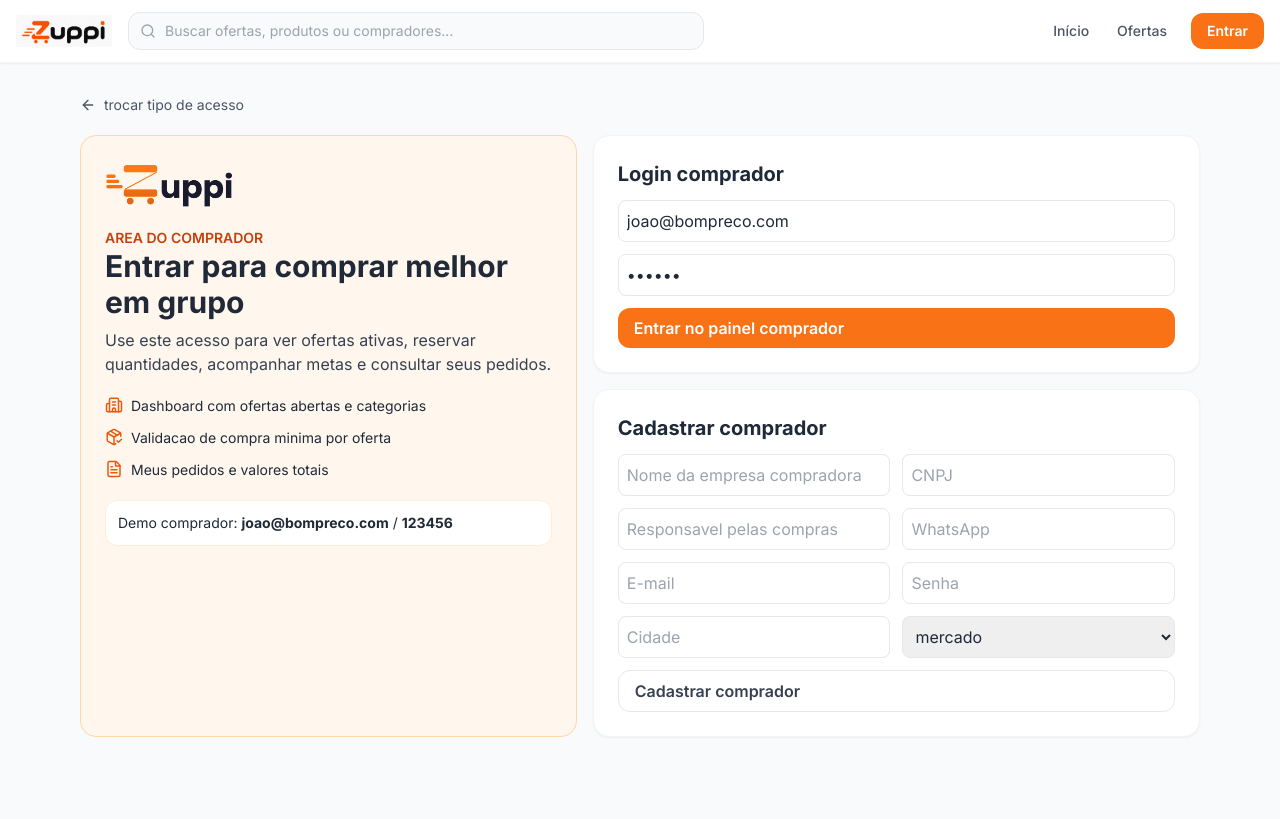
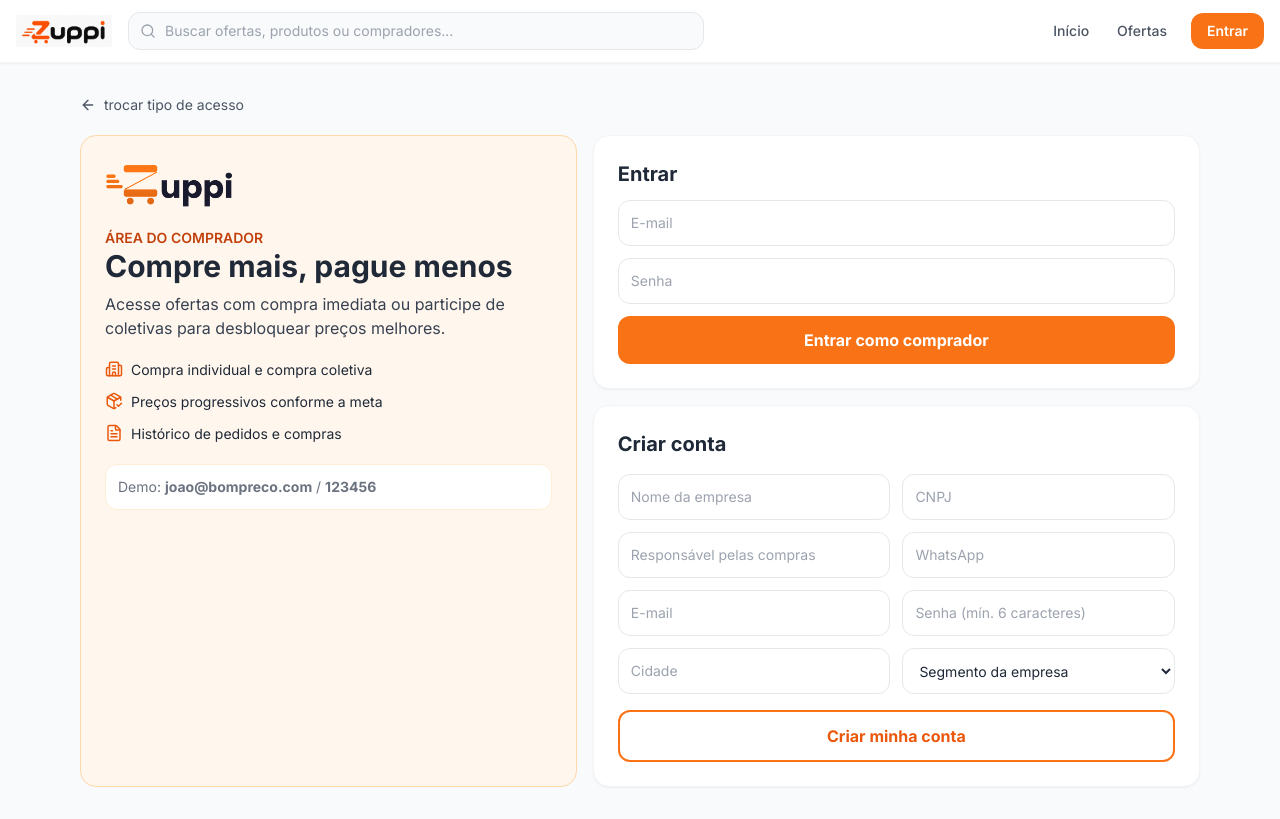
Before and after one commit to zup-negocios/app, a React (Vite) app: page /auth in a window 1280 px wide. Both pictures are taken after a click on the button "Acessar como comprador". Built offline with nearby package versions, Linux system fonts and the light colour scheme.

Commit message:
Auth: auto-login apos cadastro, validacao de email duplicado, formularios melhorados

```diff
--- a/src/pages/AuthPage.tsx
+++ b/src/pages/AuthPage.tsx
@@ -9,49 +9,87 @@
 export function AuthPage() {
   const [params] = useSearchParams();
   const type = params.get("type");
-  const { session, addBuyer, addSupplier, login } = useAppState();
+  const { session, buyers, suppliers, addBuyer, addSupplier, login } = useAppState();
   const navigate = useNavigate();
 
-  const [buyerEmail, setBuyerEmail] = useState("joao@bompreco.com");
-  const [buyerPassword, setBuyerPassword] = useState("123456");
-  const [supplierEmail, setSupplierEmail] = useState("ana@moinhobrasil.com");
-  const [supplierPassword, setSupplierPassword] = useState("123456");
+  const [buyerEmail, setBuyerEmail] = useState("");
+  const [buyerPassword, setBuyerPassword] = useState("");
+  const [supplierEmail, setSupplierEmail] = useState("");
+  const [supplierPassword, setSupplierPassword] = useState("");
   const [loginError, setLoginError] = useState("");
+  const [registerError, setRegisterError] = useState("");
+  const [registerSuccess, setRegisterSuccess] = useState("");
 
   if (session) return <Navigate to={session.role === "buyer" ? "/comprador" : "/fornecedor"} replace />;
 
   const handleBuyerRegister = (event: FormEvent<HTMLFormElement>) => {
     event.preventDefault();
+    setRegisterError("");
+    setRegisterSuccess("");
     const data = new FormData(event.currentTarget);
+    const email = String(data.get("email")).trim().toLowerCase();
+    const password = String(data.get("password"));
+
+    if (buyers.some(b => b.email.trim().toLowerCase() === email)) {
+      setRegisterError("Este e-mail já está cadastrado. Faça login.");
+      return;
+    }
+
     const created = addBuyer({
       companyName: String(data.get("companyName")),
       cnpj: String(data.get("cnpj")),
       contactName: String(data.get("contactName")),
       whatsapp: String(data.get("whatsapp")),
-      email: String(data.get("email")),
-      password: String(data.get("password")),
+      email,
+      password,
       city: String(data.get("city")),
       segment: String(data.get("segment")),
     });
-    navigate(`/auth?type=buyer&email=${encodeURIComponent(created.email)}`);
+
+    // Auto-login após cadastro
+    const result = login("buyer", created.email, password);
+    if (result.ok) {
+      navigate("/comprador");
+    } else {
+      setRegisterSuccess("Cadastro realizado! Faça login para continuar.");
+      setBuyerEmail(email);
+    }
   };
 
   const handleSupplierRegister = (event: FormEvent<HTMLFormElement>) => {
     event.preventDefault();
+    setRegisterError("");
+    setRegisterSuccess("");
     const data = new FormData(event.currentTarget);
+    const email = String(data.get("email")).trim().toLowerCase();
+    const password = String(data.get("password"));
+
+    if (suppliers.some(s => s.email.trim().toLowerCase() === email)) {
+      setRegisterError("Este e-mail já está cadastrado. Faça login.");
+      return;
+    }
+
     const created = addSupplier({
       companyName: String(data.get("companyName")),
       cnpj: String(data.get("cnpj")),
       contactName: String(data.get("contactName")),
       whatsapp: String(data.get("whatsapp")),
-      email: String(data.get("email")),
-      password: String(data.get("password")),
+      email,
+      password,
       city: String(data.get("city")),
       categories: String(data.get("categories")),
       supplierType: String(data.get("supplierType")) as "fabricante" | "distribuidor" | "representante" | "atacadista",
       planoFornecedor: String(data.get("planoFornecedor")) as "gratuito" | "assinante",
     });
-    navigate(`/auth?type=supplier&email=${encodeURIComponent(created.email)}`);
+
+    // Auto-login após cadastro
+    const result = login("supplier", created.email, password);
+    if (result.ok) {
+      navigate("/fornecedor");
+    } else {
+      setRegisterSuccess("Cadastro realizado! Faça login para continuar.");
+      setSupplierEmail(email);
+    }
   };
 
   if (!type) return <main className="max-w-6xl mx-auto px-4 py-10"><LoginChoice /></main>;
@@ -59,54 +97,84 @@
   if (type === "buyer") {
     return (
       <main className="max-w-6xl mx-auto px-4 py-8 space-y-4">
-        <Link to="/auth" className="inline-flex items-center gap-2 text-sm text-gray-600 hover:text-orange-600"><ArrowLeft size={16} /> trocar tipo de acesso</Link>
+        <Link to="/auth" className="inline-flex items-center gap-2 text-sm text-gray-600 hover:text-orange-600">
+          <ArrowLeft size={16} /> trocar tipo de acesso
+        </Link>
         <div className="grid lg:grid-cols-[0.9fr_1.1fr] gap-4">
+
+          {/* Painel esquerdo */}
           <section className="bg-orange-50 border border-orange-200 rounded-2xl p-6 space-y-5">
             <img src="/assets/zuppi-logo-light.png" alt="Zuppi logo" className="h-12 w-auto" />
             <div>
-              <p className="text-sm font-semibold text-orange-700 uppercase">Area do comprador</p>
-              <h1 className="text-3xl font-bold">Entrar para comprar melhor em grupo</h1>
-              <p className="text-gray-700 mt-2">Use este acesso para ver ofertas ativas, reservar quantidades, acompanhar metas e consultar seus pedidos.</p>
+              <p className="text-sm font-semibold text-orange-700 uppercase">Área do comprador</p>
+              <h1 className="text-3xl font-bold">Compre mais, pague menos</h1>
+              <p className="text-gray-700 mt-2">Acesse ofertas com compra imediata ou participe de coletivas para desbloquear preços melhores.</p>
             </div>
             <div className="grid gap-3 text-sm">
-              <p className="flex gap-2"><Building2 className="text-orange-600 shrink-0" size={18} /> Dashboard com ofertas abertas e categorias</p>
-              <p className="flex gap-2"><PackageCheck className="text-orange-600 shrink-0" size={18} /> Validacao de compra minima por oferta</p>
-              <p className="flex gap-2"><FileText className="text-orange-600 shrink-0" size={18} /> Meus pedidos e valores totais</p>
+              <p className="flex gap-2"><Building2 className="text-orange-600 shrink-0" size={18} /> Compra individual e compra coletiva</p>
+              <p className="flex gap-2"><PackageCheck className="text-orange-600 shrink-0" size={18} /> Preços progressivos conforme a meta</p>
+              <p className="flex gap-2"><FileText className="text-orange-600 shrink-0" size={18} /> Histórico de pedidos e compras</p>
             </div>
-            <div className="bg-white rounded-xl p-3 text-sm border border-orange-100">
-              Demo comprador: <b>joao@bompreco.com</b> / <b>123456</b>
+            <div className="bg-white rounded-xl p-3 text-sm border border-orange-100 text-gray-500">
+              Demo: <b>joao@bompreco.com</b> / <b>123456</b>
             </div>
           </section>
 
+          {/* Formulários */}
           <section className="grid gap-4">
-            <div className="card p-6 space-y-3">
-              <h2 className="text-xl font-bold">Login comprador</h2>
-              <input className="w-full border rounded-lg p-2" placeholder="E-mail" value={buyerEmail} onChange={(e) => setBuyerEmail(e.target.value)} />
-              <input type="password" className="w-full border rounded-lg p-2" placeholder="Senha" value={buyerPassword} onChange={(e) => setBuyerPassword(e.target.value)} />
-              {loginError && <p className="text-sm text-red-600">{loginError}</p>}
+
+            {/* Login */}
+            <div className="bg-white rounded-2xl border border-gray-100 p-6 space-y-3 shadow-sm">
+              <h2 className="text-xl font-bold">Entrar</h2>
+              <input
+                className="w-full border border-gray-200 rounded-xl p-3 text-sm focus:outline-none focus:border-orange-300"
+                placeholder="E-mail"
+                type="email"
+                value={buyerEmail}
+                onChange={e => { setBuyerEmail(e.target.value); setLoginError(""); }}
+              />
+              <input
+                type="password"
+                className="w-full border border-gray-200 rounded-xl p-3 text-sm focus:outline-none focus:border-orange-300"
+                placeholder="Senha"
+                value={buyerPassword}
+                onChange={e => { setBuyerPassword(e.target.value); setLoginError(""); }}
+              />
+              {loginError && <p className="text-sm text-red-600 bg-red-50 rounded-lg px-3 py-2">{loginError}</p>}
               <button
-                className="btn-primary w-full"
+                className="w-full bg-orange-500 hover:bg-orange-600 text-white font-bold py-3 rounded-xl transition-colors"
                 onClick={() => {
+                  setLoginError("");
                   const result = login("buyer", buyerEmail, buyerPassword);
-                  if (!result.ok) return setLoginError(result.message || "Falha no login");
+                  if (!result.ok) return setLoginError(result.message || "E-mail ou senha inválidos.");
                   navigate("/comprador");
                 }}
               >
-                Entrar no painel comprador
+                Entrar como comprador
               </button>
             </div>
 
-            <form onSubmit={handleBuyerRegister} className="card p-6 grid sm:grid-cols-2 gap-3">
-              <h2 className="sm:col-span-2 font-bold text-xl">Cadastrar comprador</h2>
-              <input required name="companyName" placeholder="Nome da empresa compradora" className="border rounded-lg p-2" />
-              <input required name="cnpj" placeholder="CNPJ" className="border rounded-lg p-2" />
-              <input required name="contactName" placeholder="Responsavel pelas compras" className="border rounded-lg p-2" />
-              <input required name="whatsapp" placeholder="WhatsApp" className="border rounded-lg p-2" />
-              <input required type="email" name="email" placeholder="E-mail" className="border rounded-lg p-2" />
-              <input required type="password" name="password" minLength={6} placeholder="Senha" className="border rounded-lg p-2" />
-              <input required name="city" placeholder="Cidade" className="border rounded-lg p-2" />
-              <select required name="segment" className="border rounded-lg p-2">{buyerSegments.map((segment) => <option key={segment}>{segment}</option>)}</select>
-              <button className="btn-secondary sm:col-span-2">Cadastrar comprador</button>
+            {/* Cadastro */}
+            <form onSubmit={handleBuyerRegister} className="bg-white rounded-2xl border border-gray-100 p-6 shadow-sm">
+              <h2 className="font-bold text-xl mb-4">Criar conta</h2>
+              <div className="grid sm:grid-cols-2 gap-3">
+                <input required name="companyName" placeholder="Nome da empresa" className="border border-gray-200 rounded-xl p-3 text-sm focus:outline-none focus:border-orange-300" />
+                <input required name="cnpj" placeholder="CNPJ" className="border border-gray-200 rounded-xl p-3 text-sm focus:outline-none focus:border-orange-300" />
+                <input required name="contactName" placeholder="Responsável pelas compras" className="border border-gray-200 rounded-xl p-3 text-sm focus:outline-none focus:border-orange-300" />
+                <input required name="whatsapp" placeholder="WhatsApp" className="border border-gray-200 rounded-xl p-3 text-sm focus:outline-none focus:border-orange-300" />
+                <input required type="email" name="email" placeholder="E-mail" className="border border-gray-200 rounded-xl p-3 text-sm focus:outline-none focus:border-orange-300" />
+                <input required type="password" name="password" minLength={6} placeholder="Senha (mín. 6 caracteres)" className="border border-gray-200 rounded-xl p-3 text-sm focus:outline-none focus:border-orange-300" />
+                <input required name="city" placeholder="Cidade" className="border border-gray-200 rounded-xl p-3 text-sm focus:outline-none focus:border-orange-300" />
+                <select required name="segment" className="border border-gray-200 rounded-xl p-3 text-sm focus:outline-none focus:border-orange-300 bg-white">
+                  <option value="">Segmento da empresa</option>
+                  {buyerSegments.map(s => <option key={s} value={s}>{s.charAt(0).toUpperCase() + s.slice(1)}</option>)}
+                </select>
+              </div>
+              {registerError && <p className="text-sm text-red-600 bg-red-50 rounded-lg px-3 py-2 mt-3">{registerError}</p>}
+              {registerSuccess && <p className="text-sm text-green-600 bg-green-50 rounded-lg px-3 py-2 mt-3">{registerSuccess}</p>}
+              <button className="mt-4 w-full border-2 border-orange-500 text-orange-600 hover:bg-orange-50 font-bold py-3 rounded-xl transition-colors">
+                Criar minha conta
+              </button>
             </form>
           </section>
         </div>
@@ -116,64 +184,92 @@
 
   return (
     <main className="max-w-6xl mx-auto px-4 py-8 space-y-4">
-      <Link to="/auth" className="inline-flex items-center gap-2 text-sm text-gray-600 hover:text-orange-600"><ArrowLeft size={16} /> trocar tipo de acesso</Link>
+      <Link to="/auth" className="inline-flex items-center gap-2 text-sm text-gray-600 hover:text-orange-600">
+        <ArrowLeft size={16} /> trocar tipo de acesso
+      </Link>
       <div className="grid lg:grid-cols-[0.9fr_1.1fr] gap-4">
+
+        {/* Painel esquerdo */}
         <section className="bg-gray-950 text-white rounded-2xl p-6 space-y-5">
           <img src="/assets/zuppi-logo-dark.png" alt="Zuppi logo" className="h-12 w-auto" />
           <div>
-            <p className="text-sm font-semibold text-orange-400 uppercase">Area do fornecedor</p>
-            <h1 className="text-3xl font-bold">Entrar para vender por volume</h1>
-            <p className="text-gray-300 mt-2">Use este acesso para criar ofertas, acompanhar metas, ver pedidos e gerar relatorios de compradores interessados.</p>
+            <p className="text-sm font-semibold text-orange-400 uppercase">Área do fornecedor</p>
+            <h1 className="text-3xl font-bold">Venda mais, com mais previsibilidade</h1>
+            <p className="text-gray-300 mt-2">Crie ofertas, defina metas coletivas e acompanhe o interesse dos compradores em tempo real.</p>
           </div>
           <div className="grid gap-3 text-sm text-gray-200">
-            <p className="flex gap-2"><Factory className="text-orange-400 shrink-0" size={18} /> Cadastro de ofertas com meta e prazo</p>
-            <p className="flex gap-2"><ChartNoAxesCombined className="text-orange-400 shrink-0" size={18} /> Dashboard de demanda reservada</p>
-            <p className="flex gap-2"><FileText className="text-orange-400 shrink-0" size={18} /> Relatorio completo para assinantes</p>
+            <p className="flex gap-2"><Factory className="text-orange-400 shrink-0" size={18} /> Cadastro de ofertas Market e Coletiva</p>
+            <p className="flex gap-2"><ChartNoAxesCombined className="text-orange-400 shrink-0" size={18} /> Dashboard com meta e demanda reservada</p>
+            <p className="flex gap-2"><FileText className="text-orange-400 shrink-0" size={18} /> Relatórios e gestão de pedidos</p>
           </div>
-          <div className="bg-white/10 rounded-xl p-3 text-sm border border-white/10">
-            Demo fornecedor: <b>ana@moinhobrasil.com</b> / <b>123456</b>
+          <div className="bg-white/10 rounded-xl p-3 text-sm border border-white/10 text-gray-300">
+            Demo: <b>ana@moinhobrasil.com</b> / <b>123456</b>
           </div>
         </section>
 
+        {/* Formulários */}
         <section className="grid gap-4">
-          <div className="card p-6 space-y-3">
-            <h2 className="text-xl font-bold">Login fornecedor</h2>
-            <input className="w-full border rounded-lg p-2" placeholder="E-mail" value={supplierEmail} onChange={(e) => setSupplierEmail(e.target.value)} />
-            <input type="password" className="w-full border rounded-lg p-2" placeholder="Senha" value={supplierPassword} onChange={(e) => setSupplierPassword(e.target.value)} />
-            {loginError && <p className="text-sm text-red-600">{loginError}</p>}
+
+          {/* Login */}
+          <div className="bg-white rounded-2xl border border-gray-100 p-6 space-y-3 shadow-sm">
+            <h2 className="text-xl font-bold">Entrar</h2>
+            <input
+              className="w-full border border-gray-200 rounded-xl p-3 text-sm focus:outline-none focus:border-orange-300"
+              placeholder="E-mail"
+              type="email"
+              value={supplierEmail}
+              onChange={e => { setSupplierEmail(e.target.value); setLoginError(""); }}
+            />
+            <input
+              type="password"
+              className="w-full border border-gray-200 rounded-xl p-3 text-sm focus:outline-none focus:border-orange-300"
+              placeholder="Senha"
+              value={supplierPassword}
+              onChange={e => { setSupplierPassword(e.target.value); setLoginError(""); }}
+            />
+            {loginError && <p className="text-sm text-red-600 bg-red-50 rounded-lg px-3 py-2">{loginError}</p>}
             <button
-              className="btn-primary w-full"
+              className="w-full bg-orange-500 hover:bg-orange-600 text-white font-bold py-3 rounded-xl transition-colors"
               onClick={() => {
+                setLoginError("");
                 const result = login("supplier", supplierEmail, supplierPassword);
-                if (!result.ok) return setLoginError(result.message || "Falha no login");
+                if (!result.ok) return setLoginError(result.message || "E-mail ou senha inválidos.");
                 navigate("/fornecedor");
               }}
             >
-              Entrar no painel fornecedor
+              Entrar como fornecedor
             </button>
           </div>
 
-          <form onSubmit={handleSupplierRegister} className="card p-6 grid sm:grid-cols-2 gap-3">
-            <h2 className="sm:col-span-2 font-bold text-xl">Cadastrar fornecedor</h2>
-            <input required name="companyName" placeholder="Nome da empresa fornecedora" className="border rounded-lg p-2" />
-            <input required name="cnpj" placeholder="CNPJ" className="border rounded-lg p-2" />
-            <input required name="contactName" placeholder="Responsavel comercial" className="border rounded-lg p-2" />
-            <input required name="whatsapp" placeholder="WhatsApp comercial" className="border rounded-lg p-2" />
-            <input required type="email" name="email" placeholder="E-mail" className="border rounded-lg p-2" />
-            <input required type="password" name="password" minLength={6} placeholder="Senha" className="border rounded-lg p-2" />
-            <input required name="city" placeholder="Cidade base" className="border rounded-lg p-2" />
-            <input required name="categories" placeholder="Categorias atendidas" className="border rounded-lg p-2" />
-            <select required name="supplierType" className="border rounded-lg p-2">
-              <option value="fabricante">fabricante</option>
-              <option value="distribuidor">distribuidor</option>
-              <option value="representante">representante</option>
-              <option value="atacadista">atacadista</option>
-            </select>
-            <select required name="planoFornecedor" className="border rounded-lg p-2">
-              <option value="gratuito">plano gratuito</option>
-              <option value="assinante">assinante Zuppi</option>
-            </select>
-            <button className="btn-secondary sm:col-span-2">Cadastrar fornecedor</button>
+          {/* Cadastro */}
+          <form onSubmit={handleSupplierRegister} className="bg-white rounded-2xl border border-gray-100 p-6 shadow-sm">
+            <h2 className="font-bold text-xl mb-4">Criar conta de fornecedor</h2>
+            <div className="grid sm:grid-cols-2 gap-3">
+              <input required name="companyName" placeholder="Nome da empresa" className="border border-gray-200 rounded-xl p-3 text-sm focus:outline-none focus:border-orange-300" />
+              <input required name="cnpj" placeholder="CNPJ" className="border border-gray-200 rounded-xl p-3 text-sm focus:outline-none focus:border-orange-300" />
+              <input required name="contactName" placeholder="Responsável comercial" className="border border-gray-200 rounded-xl p-3 text-sm focus:outline-none focus:border-orange-300" />
+              <input required name="whatsapp" placeholder="WhatsApp comercial" className="border border-gray-200 rounded-xl p-3 text-sm focus:outline-none focus:border-orange-300" />
+              <input required type="email" name="email" placeholder="E-mail" className="border border-gray-200 rounded-xl p-3 text-sm focus:outline-none focus:border-orange-300" />
+              <input required type="password" name="password" minLength={6} placeholder="Senha (mín. 6 caracteres)" className="border border-gray-200 rounded-xl p-3 text-sm focus:outline-none focus:border-orange-300" />
+              <input required name="city" placeholder="Cidade base" className="border border-gray-200 rounded-xl p-3 text-sm focus:outline-none focus:border-orange-300" />
+              <input required name="categories" placeholder="Categorias (ex: Alimentos, Bebidas)" className="border border-gray-200 rounded-xl p-3 text-sm focus:outline-none focus:border-orange-300" />
+              <select required name="supplierType" className="border border-gray-200 rounded-xl p-3 text-sm focus:outline-none focus:border-orange-300 bg-white">
+                <option value="">Tipo de fornecedor</option>
+                <option value="fabricante">Fabricante</option>
+                <option value="distribuidor">Distribuidor</option>
+                <option value="representante">Representante</option>
+                <option value="atacadista">Atacadista</option>
+              </select>
+              <select required name="planoFornecedor" className="border border-gray-200 rounded-xl p-3 text-sm focus:outline-none focus:border-orange-300 bg-white">
+                <option value="gratuito">Plano gratuito</option>
+                <option value="assinante">Assinante Zuppi</option>
+              </select>
+            </div>
+            {registerError && <p className="text-sm text-red-600 bg-red-50 rounded-lg px-3 py-2 mt-3">{registerError}</p>}
+            {registerSuccess && <p className="text-sm text-green-600 bg-green-50 rounded-lg px-3 py-2 mt-3">{registerSuccess}</p>}
+            <button className="mt-4 w-full border-2 border-orange-500 text-orange-600 hover:bg-orange-50 font-bold py-3 rounded-xl transition-colors">
+              Criar conta de fornecedor
+            </button>
           </form>
         </section>
       </div>
```
